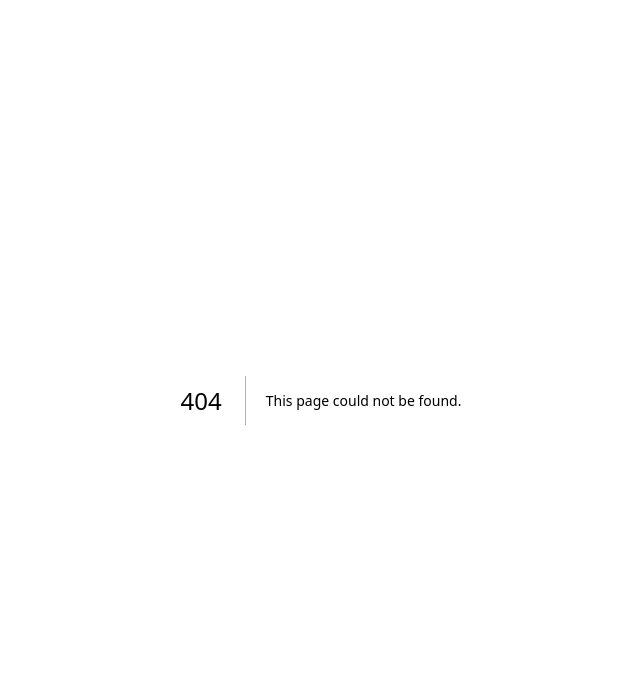
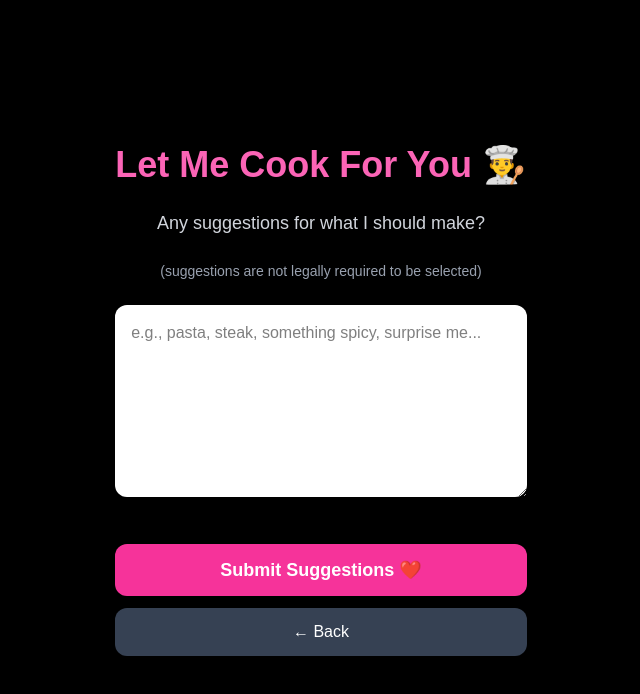
Before and after one commit to Mohnclizzy/valentines-protocol, a Next.js app: page /cook-for-you in a window 1280 px wide. Before the commit this address had no page. Shown: the top 694 px of the page, without its empty margins (319-959 px from the left). Built offline with nearby package versions, Linux system fonts and the light colour scheme.

Commit message:
Add cook-for-you page with suggestions input and legal disclaimer

```diff
--- /dev/null
+++ b/app/cook-for-you/page.tsx
@@ -0,0 +1,57 @@
+"use client"
+
+import { motion } from "framer-motion"
+import { useState } from "react"
+import { useRouter } from "next/navigation"
+
+export default function CookForYouPage() {
+  const router = useRouter()
+  const [suggestions, setSuggestions] = useState("")
+
+  const handleSubmit = () => {
+    console.log("Cooking suggestions:", suggestions)
+    // You can add logic here to save the suggestions
+  }
+
+  return (
+    <main className="flex min-h-screen items-center justify-center bg-black text-white">
+      <motion.div
+        initial={{ opacity: 0, scale: 0.8 }}
+        animate={{ opacity: 1, scale: 1 }}
+        className="text-center space-y-6 max-w-2xl"
+      >
+        <h1 className="text-4xl font-bold text-pink-400">
+          Let Me Cook For You 👨‍🍳
+        </h1>
+        <p className="text-lg text-gray-300">
+          Any suggestions for what I should make?
+        </p>
+        <p className="text-sm text-gray-400">
+          (suggestions are not legally required to be selected)
+        </p>
+
+        <textarea
+          value={suggestions}
+          onChange={(e) => setSuggestions(e.target.value)}
+          placeholder="e.g., pasta, steak, something spicy, surprise me..."
+          className="w-full h-48 p-4 rounded-xl text-black text-base bg-white"
+        />
+
+        <div className="space-y-3 pt-4">
+          <button
+            onClick={handleSubmit}
+            className="w-full bg-pink-500 hover:bg-pink-400 transition px-6 py-3 rounded-xl font-bold text-lg"
+          >
+            Submit Suggestions ❤️
+          </button>
+          <button
+            onClick={() => router.push("/cooking")}
+            className="w-full bg-gray-700 hover:bg-gray-600 transition px-6 py-3 rounded-xl"
+          >
+            ← Back
+          </button>
+        </div>
+      </motion.div>
+    </main>
+  )
+}
--- a/app/cooking/page.tsx
+++ b/app/cooking/page.tsx
@@ -25,10 +25,7 @@ export default function CookingPage() {
             initial={{ opacity: 0, y: 20 }}
             animate={{ opacity: 1, y: 0 }}
             transition={{ delay: 0.1 }}
-            onClick={() => {
-              console.log("Selected: Let me cook for her")
-              // Add your logic here
-            }}
+            onClick={() => router.push("/cook-for-you")}
             className="bg-pink-500 hover:bg-pink-400 transition px-8 py-8 rounded-xl text-xl font-bold transform hover:scale-105"
           >
             <span className="text-2xl block mb-2">👨‍🍳</span>
```
Also changed, not shown: 2 other files (tests, documents, lock files or other folders).
